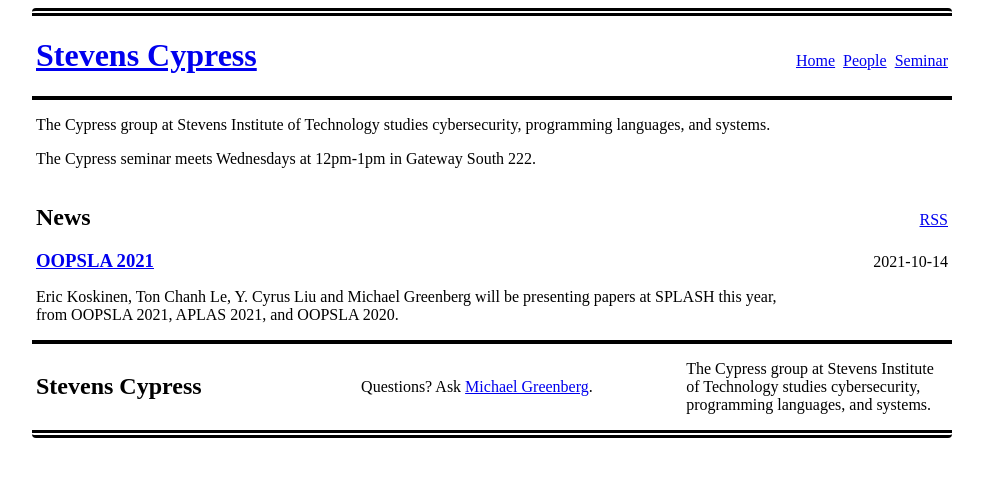
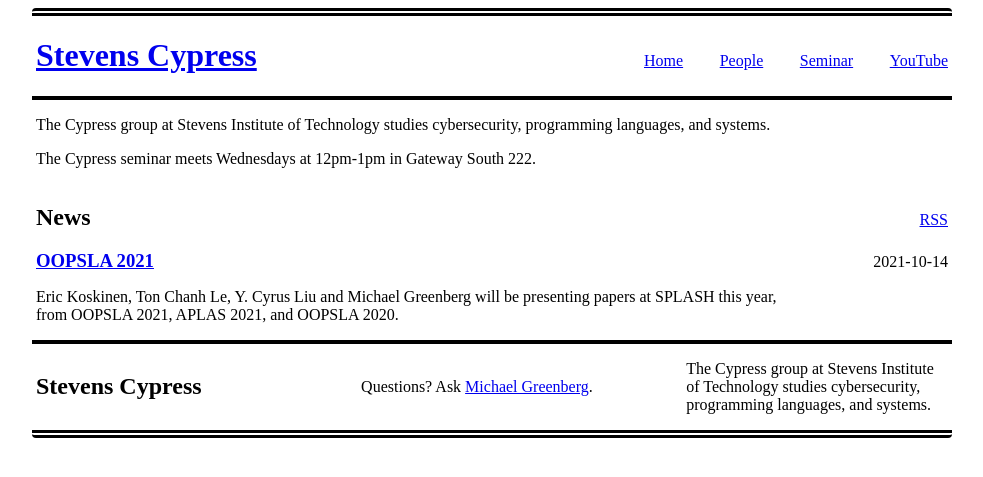
Before and after one commit to mgree/cypress, a Jekyll site: the page built from index.md, in a window 1280 px wide. Shown: the top 477 px of the page, without its empty margins (148-1131 px from the left). Built offline with Jekyll 4.4.1, drawn with Linux system fonts in a browser that asks for light colours.

Commit message:
add youtube link

```diff
--- a/_includes/header.html
+++ b/_includes/header.html
@@ -10,9 +10,10 @@
       {%- for path in page_paths -%}
         {%- assign my_page = site.pages | where: "path", path | first -%}
         {%- if my_page.title -%}
-          <li><a class="page-link" href="{{ my_page.url | relative_url }}">{{ my_page.title | escape }}</a></li>
+        <li><a class="page-link" href="{{ my_page.url | relative_url }}">{{ my_page.title | escape }}</a></li>
         {%- endif -%}
       {%- endfor -%}
+        <li><a class="page-link" href="https://www.youtube.com/channel/UC_I0jOAcEocDjJm4nj3eUWw">YouTube</a></li>
       </ul>
     </nav>
   {%- endif -%}
--- a/assets/main.css
+++ b/assets/main.css
@@ -37,7 +37,7 @@
 
 #container > header {
     display: grid;
-    grid-template-columns: 5fr 1fr;
+    grid-template-columns: 2fr 1fr;
     align-items: baseline;
 }
 
```
